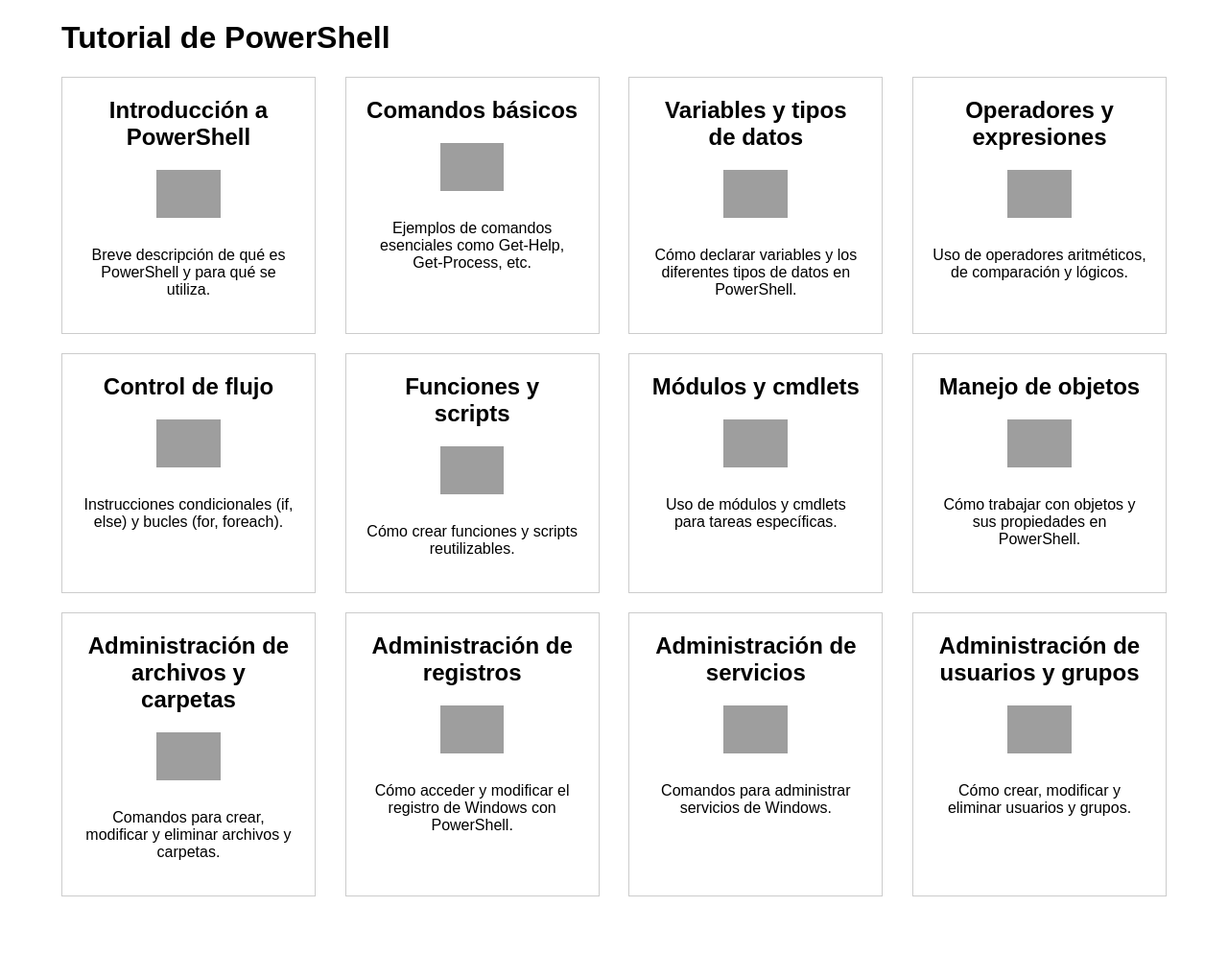
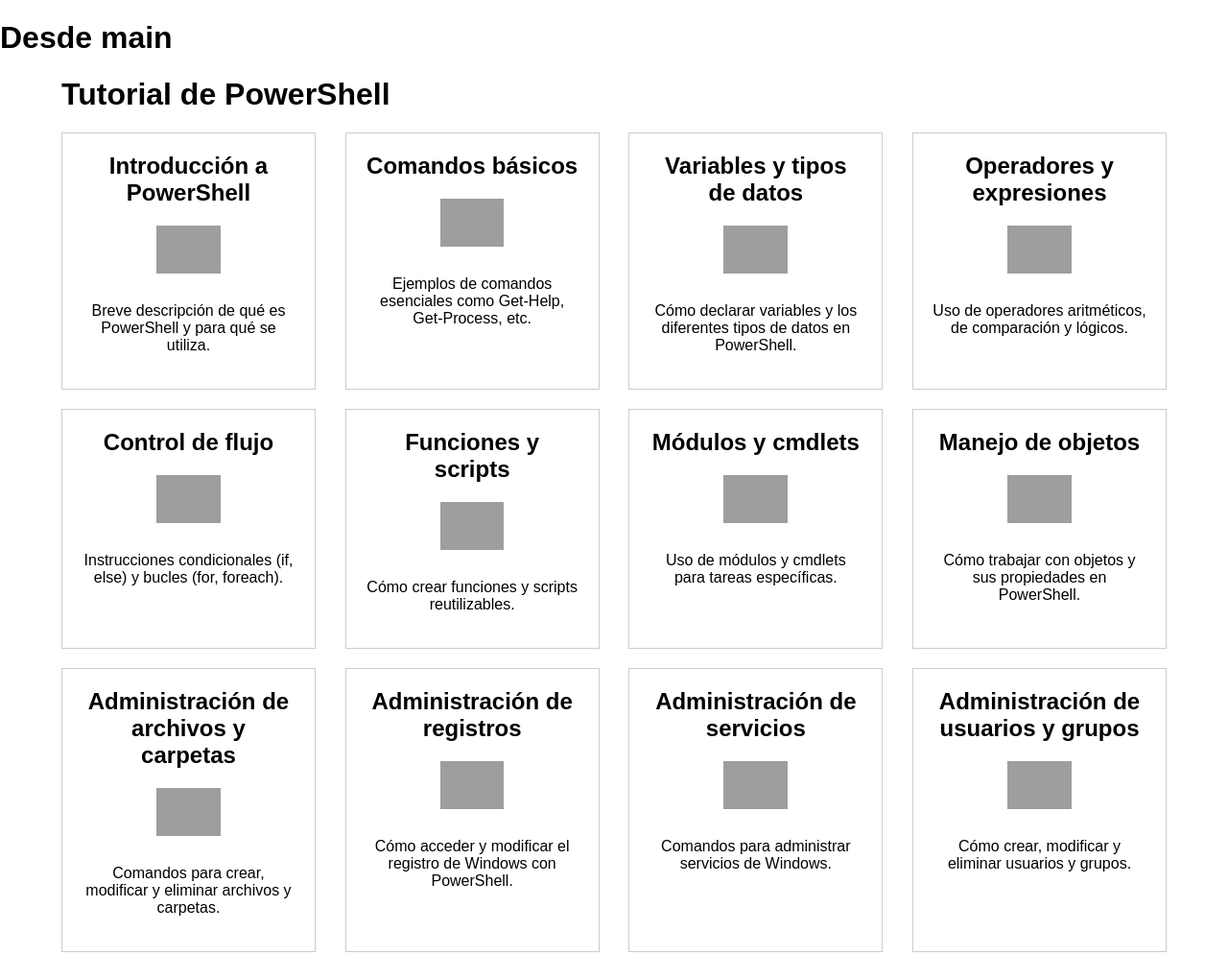
Before and after one commit to salva-daw/PowerShell, a plain HTML site: page index.html in a window 1280 px wide. Shown: the whole page at 96% size. Before the commit the page ends 974 px from the top, so only its background shows below. Drawn offline with Linux system fonts and the light colour scheme; files that its build step writes are made by us from their sources; grey boxes are pictures that could not be loaded.

Commit message:
Update index.html

```diff
--- a/index.html
+++ b/index.html
@@ -9,6 +9,7 @@
 </head>
 
 <body>
+    <h1>Desde main</h1>
     <div class="container">
         <h1>Tutorial de PowerShell</h1>
         <div class="cards">
```
